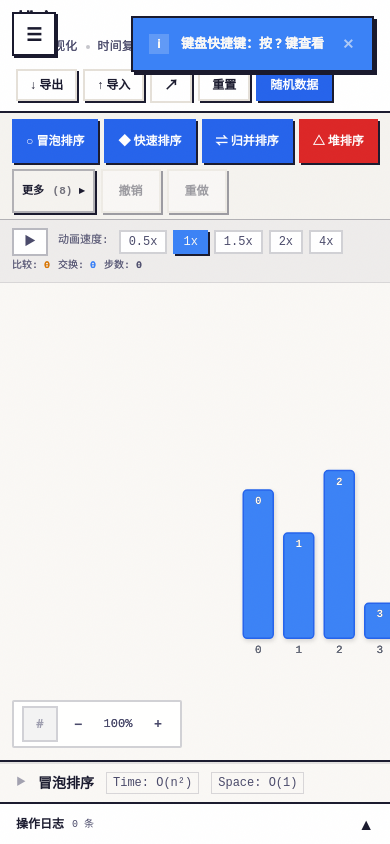
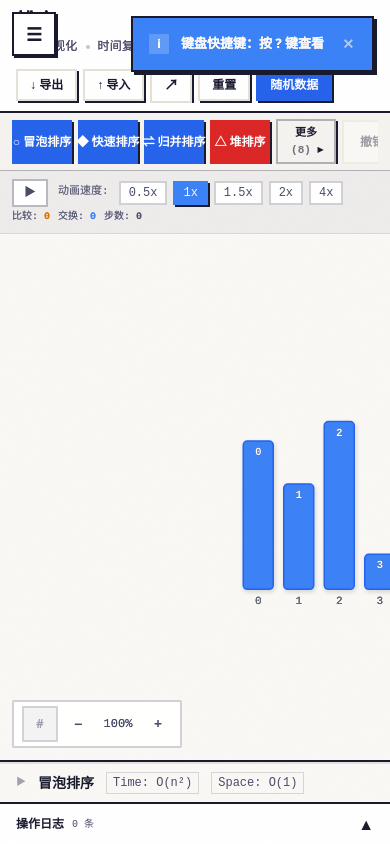
Before and after one commit to Jiang-mmm/Data-Structures-Visualized, a React (Vite) app: page /Data-Structures-Visualized/sort in a window 390 px wide. Built offline with nearby package versions, Linux system fonts and the light colour scheme.

Commit message:
feat(v15): U2 响应式操作面板
OperationBar 移动端横向滚动 + 可选 collapsibleOnMobile 折叠模式；新增 expand/collapse i18n 键；5 个新测试全部通过（共 43 tests）。

```diff
--- a/src/components/OperationBar.tsx
+++ b/src/components/OperationBar.tsx
@@ -1,4 +1,4 @@
-import { memo, type ReactNode, type ButtonHTMLAttributes } from 'react'
+import { memo, useState, type ReactNode, type ButtonHTMLAttributes } from 'react'
 import { useGlobalSettings } from '../hooks/useGlobalSettings'
 import Button, { type ButtonVariant } from './Button'
 
@@ -6,6 +6,7 @@ interface OperationBarProps {
   label?: string
   children: ReactNode
   className?: string
+  collapsibleOnMobile?: boolean
 }
 
 interface OperationButtonProps extends ButtonHTMLAttributes<HTMLButtonElement> {
@@ -36,8 +37,13 @@ interface OperationInfoProps {
   children: ReactNode
 }
 
-function OperationBar({ children, className = '' }: OperationBarProps) {
+function OperationBar({ children, className = '', collapsibleOnMobile = false }: OperationBarProps) {
   const { t } = useGlobalSettings()
+  // 移动端默认收起，节省垂直空间
+  const [isCollapsed, setIsCollapsed] = useState(true)
+  const contentId = 'operation-bar-content'
+  const isContentHidden = collapsibleOnMobile && isCollapsed
+
   return (
     <div
       role="toolbar"
@@ -45,11 +51,45 @@ function OperationBar({ children, className = '' }: OperationBarProps) {
       className={`
         bg-muted dark:bg-dark-muted border-b border-ink/30 dark:border-dark-border/40
         px-3 sm:px-6 py-1.5 sm:py-2.5
-        operation-bar operation-bar-scroll-hint
+        operation-bar
         ${className}
       `}
     >
-      <div className="flex flex-wrap items-center gap-1.5 sm:gap-2 min-h-[44px]">
+      {collapsibleOnMobile && (
+        <button
+          type="button"
+          onClick={() => setIsCollapsed(prev => !prev)}
+          aria-expanded={!isCollapsed}
+          aria-controls={contentId}
+          title={isCollapsed ? t('page.expand') : t('page.collapse')}
+          className={`
+            sm:hidden mb-1.5
+            font-mono text-xs font-bold px-2 py-1 min-h-[44px]
+            touch-manipulation select-none
+            border-2 border-ink/30 dark:border-dark-border/40
+            shadow-button dark:shadow-button-dark
+            bg-transparent
+            hover:bg-ink hover:text-paper dark:hover:bg-dark-ink dark:hover:text-dark-paper
+            hover:-translate-y-0.5 hover:shadow-button-hover dark:hover:shadow-button-dark-hover
+            active:translate-x-[1px] active:translate-y-[1px] active:shadow-none
+            transition-all duration-200
+            inline-flex items-center gap-1
+          `}
+        >
+          <span aria-hidden="true">{isCollapsed ? '▸' : '▾'}</span>
+          <span>{t('page.operations')}</span>
+        </button>
+      )}
+      <div
+        id={collapsibleOnMobile ? contentId : undefined}
+        className={`
+          items-center gap-1.5 min-h-[44px]
+          overflow-x-auto scrollbar-thin flex-nowrap
+          sm:flex-wrap sm:overflow-x-visible sm:gap-2
+          operation-bar-scroll-hint
+          ${isContentHidden ? 'hidden sm:flex' : 'flex'}
+        `}
+      >
         {children}
       </div>
     </div>
--- a/src/i18n/locales.ts
+++ b/src/i18n/locales.ts
@@ -586,6 +586,8 @@ export interface Locale {
   }
   page: {
     operations: string
+    expand: string
+    collapse: string
     selected: string
     running: string
     done: string
@@ -1330,6 +1332,8 @@ export const zh: Locale = {
   },
   page: {
     operations: '操作',
+    expand: '展开',
+    collapse: '收起',
     selected: '个已选',
     running: '运行中...',
     done: '全部完成',
@@ -2312,6 +2316,8 @@ export const en: Locale = {
   },
   page: {
     operations: 'Operations',
+    expand: 'Expand',
+    collapse: 'Collapse',
     selected: 'selected',
     running: 'Running...',
     done: 'All Done',
```
Also changed, not shown: 1 other file (tests, documents, lock files or other folders).
